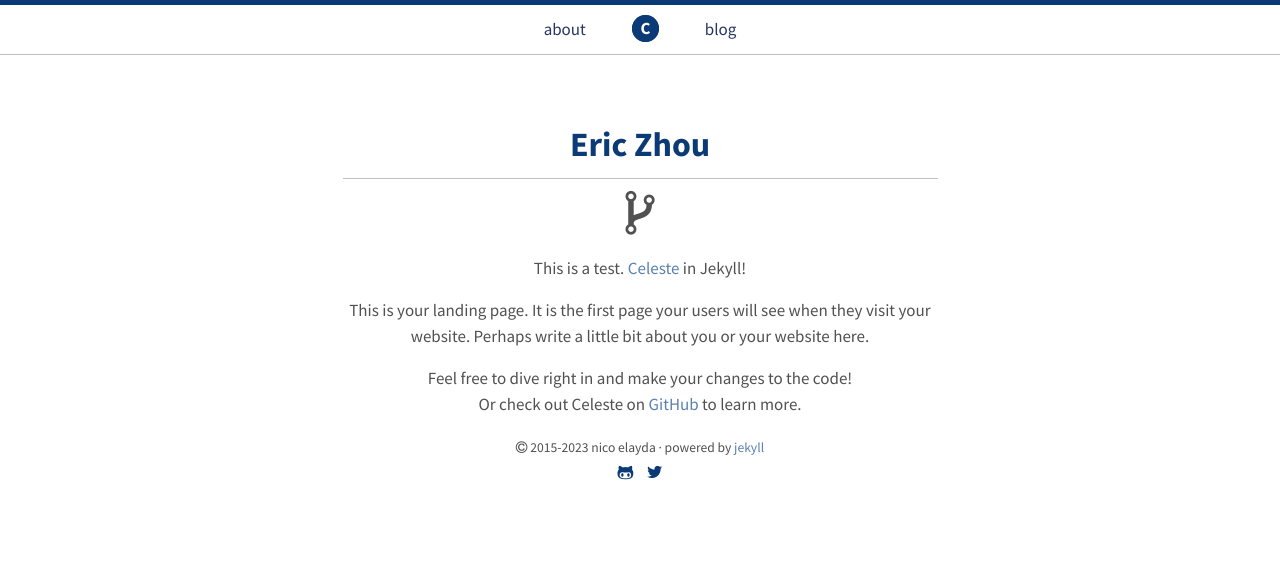
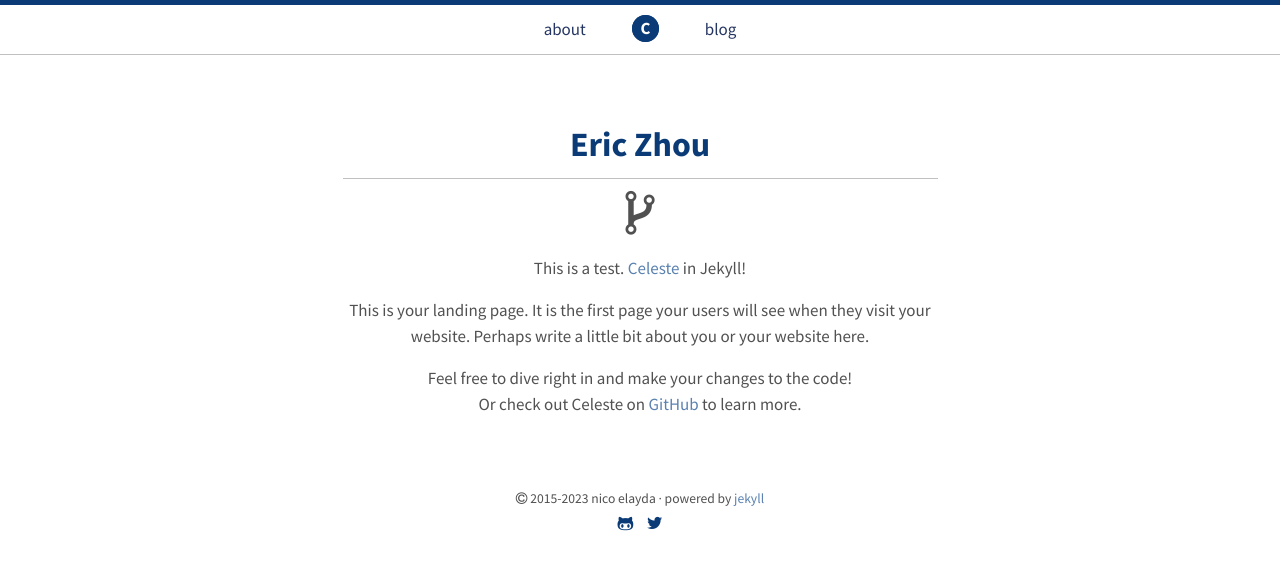
Before and after one commit to eric-fz/eric-fz.github.io, a Jekyll site: the page built from index.html, in a window 1280 px wide. Shown: the top 570 px of the page. Built offline with Jekyll 4.4.1, drawn with Linux system fonts in a browser that asks for light colours.

Commit message:
Update index.html

```diff
--- a/index.html
+++ b/index.html
@@ -2,7 +2,7 @@
 layout: default
 title: Home
 ---
-<div class="default">
+<div class="page">
 
   <header>
     <h1 class="landing-title">Eric Zhou</h1>
```
